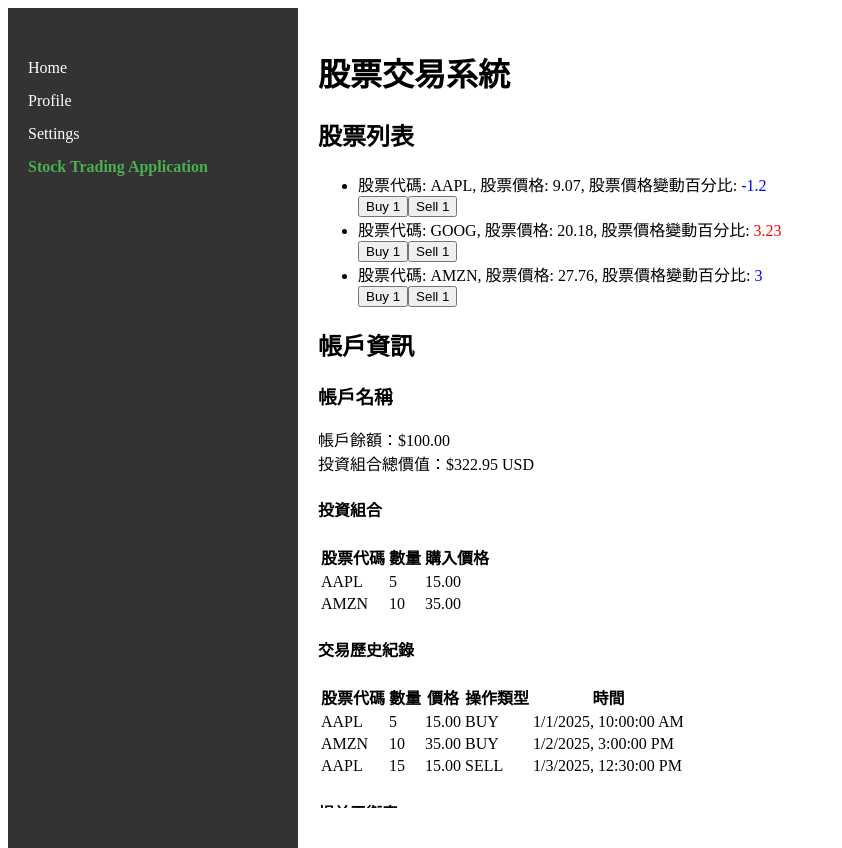
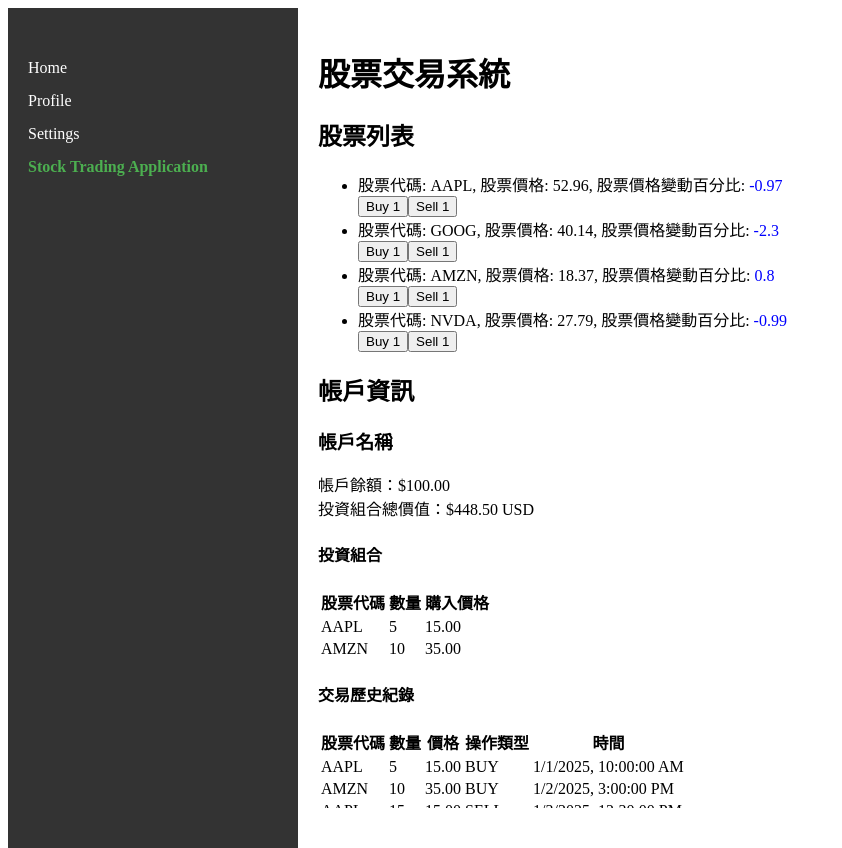
Before and after one commit to fgh64hfhk/my-react-app-2024, a React (Vite) app: page /stock in a window 1280 px wide. Shown: the whole page, without its empty margins (0-842 px from the left). Built offline with nearby package versions, Linux system fonts and the light colour scheme.

Commit message:
simulate AAPL price change with arguments in assets.

```diff
--- a/src/stock/StockProvider.tsx
+++ b/src/stock/StockProvider.tsx
@@ -1,5 +1,11 @@
 // 管理股票价格和更新
-import { createContext, ReactNode, useEffect, useState } from "react";
+import {
+  createContext,
+  ReactNode,
+  useCallback,
+  useEffect,
+  useState,
+} from "react";
 
 // 股票數據結構
 interface Stock {
@@ -22,12 +28,18 @@ interface StockProviderProps {
   children: ReactNode;
 }
 
+// TODO 定義股票價格歷史紀錄表
+// TODO 將歷史紀錄表轉換成動態圖表顯示
+
+const initialStock = [
+  { symbol: "AAPL", price: 50, priceChange: 0 },
+  { symbol: "GOOG", price: 40, priceChange: 0 },
+  { symbol: "AMZN", price: 20, priceChange: 0 },
+  { symbol: "NVDA", price: 30, priceChange: 0 },
+];
+
 const StockProvider = ({ children }: StockProviderProps) => {
-  const [stocks, setStocks] = useState<Stock[]>([
-    { symbol: "AAPL", price: 10, priceChange: 0 },
-    { symbol: "GOOG", price: 20, priceChange: 0 },
-    { symbol: "AMZN", price: 30, priceChange: 0 },
-  ]);
+  const [stocks, setStocks] = useState<Stock[]>(initialStock);
 
   // Box-Muller Transform
   const generateNormalRandom = () => {
@@ -38,17 +50,20 @@ const StockProvider = ({ children }: StockProviderProps) => {
     return Math.sqrt(-2 * Math.log(u1)) * Math.cos(2 * Math.PI * u2);
   };
 
+  // 使用 useCallback 包裹函數，避免每次渲染重新創建
   // 模擬股票價格的異步更新
-  const updateStockPrice = () => {
-    // 正態分布模擬小波動
+  const updateStockPrice = useCallback(() => {
+    // 正態分布模擬基礎波動率
     const baseVolatility = 0.02;
+    // 市場負趨勢因子(降息預期減弱)
+    const marketTrend = -0.001;
     // 大波動模擬
     const blackSwanProbability = 0.01; // 1% 機率發生大波動
 
     setStocks((prevStocks) =>
       prevStocks.map((stock) => {
-        // 基礎波動（正態分布）
-        const normalChange = generateNormalRandom() * baseVolatility;
+        // 基礎波動（正態隨機波動）
+        const randomFluctuation = generateNormalRandom() * baseVolatility;
 
         // 大波動（黑天鵝事件）
         let extraChange = 0;
@@ -59,26 +74,42 @@ const StockProvider = ({ children }: StockProviderProps) => {
           extraChange = direction * magnitude;
         }
 
-        // 計算價格變動
-        const totalChange = normalChange + extraChange;
+        // 長期正趨勢因子(Siri 發展)
+        let longTermTrend = 0;
+        if (stock.symbol === 'AAPL') {
+          longTermTrend = 0.003;
+        }
 
-        // 確保新價格不會低於 0.01
-        const newPrice = Math.max(0.01, stock.price * (1 + totalChange));
+        // 累計所有變化因素
+        const totalChange = randomFluctuation + longTermTrend + marketTrend + extraChange;
+
+        let newPrice = stock.price * (1 + totalChange);
+
+        // 跌幅反彈機制
+        if ((newPrice / stock.price - 1) <= -0.05) {
+          const reboundFactor = 0.02; // 反彈因子
+          newPrice *= 1 + reboundFactor;
+        }
+
+        // 確保股價不低於 0.01
+        newPrice = Math.max(0.01, newPrice);
 
         return {
           ...stock,
           price: parseFloat(newPrice.toFixed(2)),
           // 可以添加價格變動百分比供顯示
-          priceChange: parseFloat((((newPrice - stock.price) / stock.price) * 100).toFixed(2)),
+          priceChange: parseFloat(
+            (((newPrice - stock.price) / stock.price) * 100).toFixed(2)
+          ),
         };
       })
     );
-  };
+  }, []); // 沒有依賴，所以依賴陣列為空
 
   useEffect(() => {
     const interval = setInterval(updateStockPrice, 500); // 每5秒更新一次價格
     return () => clearInterval(interval); // 清除定時器
-  }, []);
+  }, [updateStockPrice]); // 添加依賴，避免 ESLint 警告
 
   return (
     <StockContext.Provider value={{ stocks, updateStockPrice }}>
```
Also changed, not shown: src/assets/Box-Muller Transform.png (added), src/assets/模擬參數總表.png (added).
